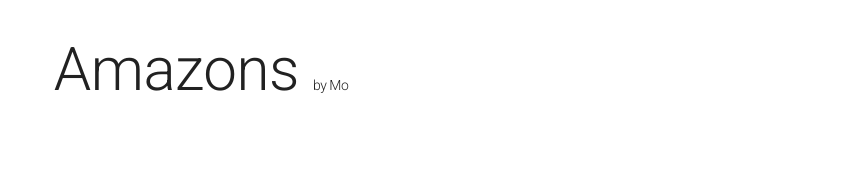
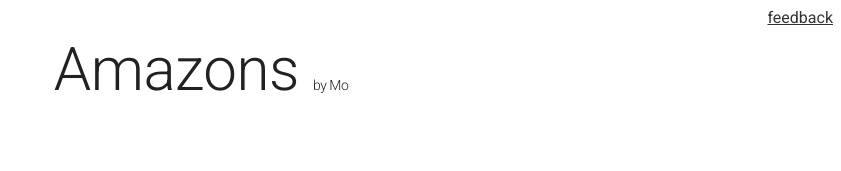
Before and after one commit to mothepro/lit-amazons, a website: page demo/index.html in a window 1280 px wide. Shown: the top 171 px of the page, without its empty margins (439-1280 px from the left). Drawn offline with nearby package versions, Linux system fonts and the light colour scheme.

Commit message:
Add button for feedback

```diff
--- a/demo/index.html
+++ b/demo/index.html
@@ -22,6 +22,9 @@
 </head>
 
 <body>
+  <a class="icon" target="_blank" href="https://docs.google.com/forms/d/1cJmDt4KrZ451KpWr-UoPhbXEMJtNplNJl-Ls-VpSp_o/viewform">
+    <mwc-icon label="Feedback">feedback</mwc-icon>
+  </a>
   <p2p-switch
     local-storage
     max-peers="1"
--- a/demo/style.css
+++ b/demo/style.css
@@ -1,5 +1,6 @@
 html {
   font-family: Roboto, sans-serif;
+  color: #333;
 }
 
 h1, ::part(title) {
@@ -14,6 +15,13 @@ h1, ::part(title) {
 }
 .subtitle {
   font-size: 14px;
+}
+
+.icon {
+  position: fixed;
+  top: .5em;
+  right: .5em;
+  color: #333
 }
 
 ::part(lobby) {
```
